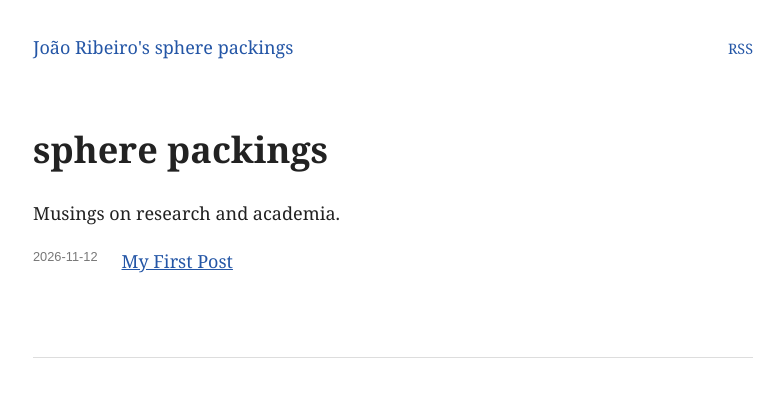
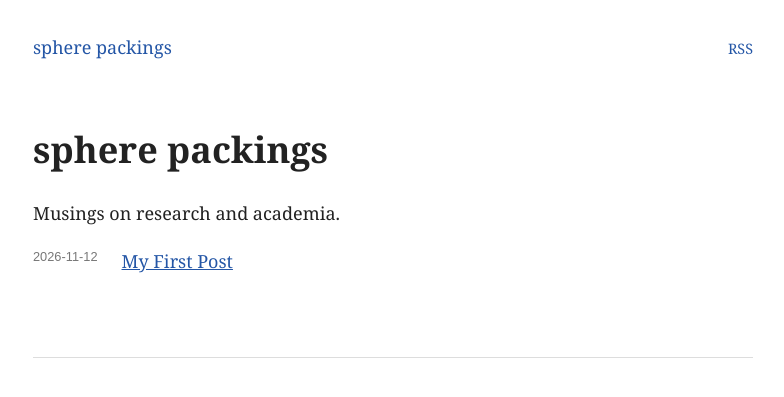
Before and after one commit to jmlribeiro/blog, a Jekyll site: the page built from index.html, in a window 1280 px wide. Shown: the top 397 px of the page, without its empty margins (247-1031 px from the left). Built offline with Jekyll 4.4.1, drawn with Linux system fonts in a browser that asks for light colours.

Commit message:
Update _config.yml

```diff
--- a/_config.yml
+++ b/_config.yml
@@ -1,4 +1,4 @@
-title: "João Ribeiro's sphere packings"
+title: "sphere packings"
 description: ""
 
 url: "https://jmlribeiro.github.io"
```
